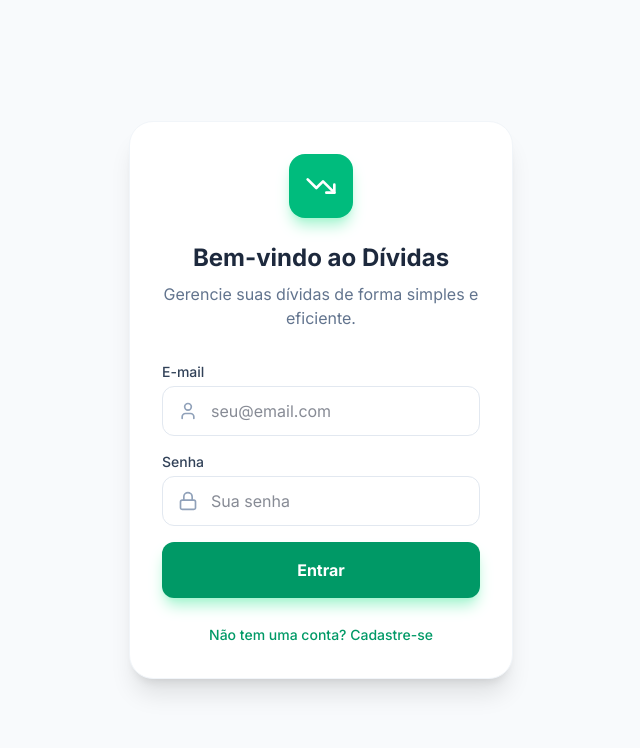
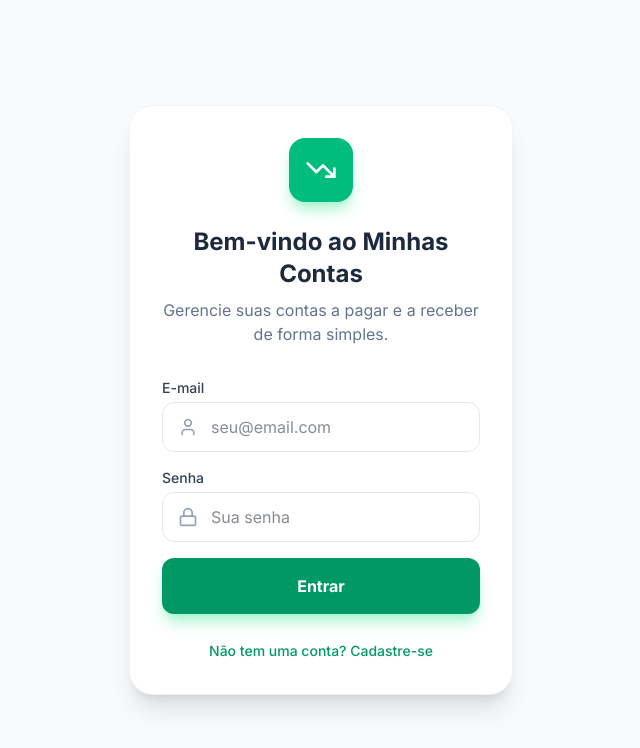
Before and after one commit to MichaelRobert70/app-divida-pwa, a React (Vite) app: page / in a window 1280 px wide. Shown: the top 748 px of the page, without its empty margins (319-959 px from the left). Built offline with nearby package versions, Linux system fonts and the light colour scheme.

Commit message:
rename: update in-app strings Dívidas -> Minhas Contas

```diff
--- a/src/App.tsx
+++ b/src/App.tsx
@@ -73,10 +73,10 @@ const LoginScreen = ({ onLogin }: { onLogin: (user: any) => void }) => {
           </div>
         </div>
         <h1 className="text-2xl font-bold text-center text-slate-800 dark:text-slate-100 mb-2">
-          {isSignUp ? 'Criar Conta' : 'Bem-vindo ao Dívidas'}
+          {isSignUp ? 'Criar Conta' : 'Bem-vindo ao Minhas Contas'}
         </h1>
         <p className="text-center text-slate-500 dark:text-slate-400 mb-8">
-          {isSignUp ? 'Cadastre-se para gerenciar suas dívidas.' : 'Gerencie suas dívidas de forma simples e eficiente.'}
+          {isSignUp ? 'Cadastre-se para gerenciar suas contas.' : 'Gerencie suas contas a pagar e a receber de forma simples.'}
         </p>
 
         {error && (
@@ -421,7 +421,7 @@ const PWAInstallPrompt = ({
             <TrendingDown size={28} />
           </div>
           <div>
-            <p className="font-bold text-base">Instalar Dívidas</p>
+            <p className="font-bold text-base">Instalar Minhas Contas</p>
             <p className="text-xs text-emerald-100">Acesso rápido direto da sua tela</p>
           </div>
         </div>
@@ -781,7 +781,7 @@ export default function App() {
             <div className="w-8 h-8 bg-emerald-500 rounded-lg flex items-center justify-center text-white">
               <TrendingDown size={20} />
             </div>
-            <h1 className="text-xl font-bold tracking-tight text-slate-800 dark:text-slate-100">Dívidas</h1>
+            <h1 className="text-xl font-bold tracking-tight text-slate-800 dark:text-slate-100">Minhas Contas</h1>
           </div>
           <div className="flex items-center gap-3">
             <div className="text-sm text-slate-500 dark:text-slate-400">
```
